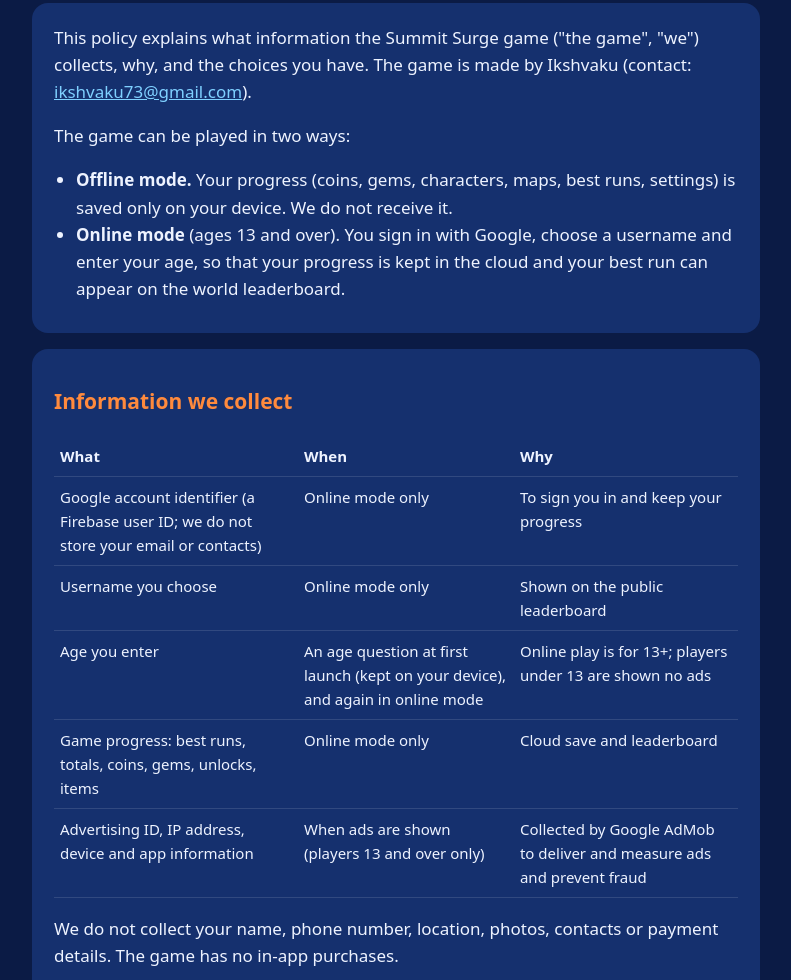
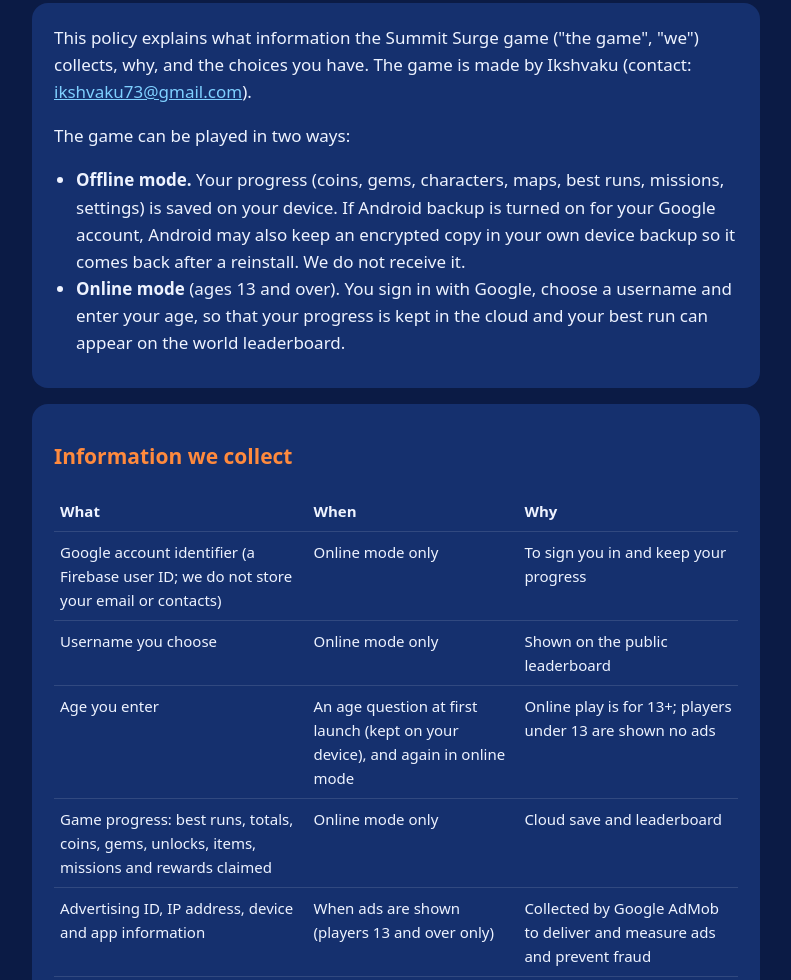
Before and after one commit to ashish-jha-73/Summit-Surge, a plain HTML site: page privacy.html in a window 1280 px wide. Shown: the part 206-1186 px from the top of the page, without its empty margins (244-1035 px from the left). Drawn offline with Linux system fonts and the light colour scheme.

Commit message:
Mention Android backup and synced missions

```diff
--- a/privacy.html
+++ b/privacy.html
@@ -9,7 +9,7 @@
 <p>This policy explains what information the Summit Surge game ("the game", "we") collects, why, and the choices you have. The game is made by Ikshvaku (contact: <a href="mailto:ikshvaku73@gmail.com">ikshvaku73@gmail.com</a>).</p>
 <p>The game can be played in two ways:</p>
 <ul>
-<li><b>Offline mode.</b> Your progress (coins, gems, characters, maps, best runs, settings) is saved only on your device. We do not receive it.</li>
+<li><b>Offline mode.</b> Your progress (coins, gems, characters, maps, best runs, missions, settings) is saved on your device. If Android backup is turned on for your Google account, Android may also keep an encrypted copy in your own device backup so it comes back after a reinstall. We do not receive it.</li>
 <li><b>Online mode</b> (ages 13 and over). You sign in with Google, choose a username and enter your age, so that your progress is kept in the cloud and your best run can appear on the world leaderboard.</li>
 </ul>
 </section>
@@ -21,7 +21,7 @@
 <tr><td>Google account identifier (a Firebase user ID; we do not store your email or contacts)</td><td>Online mode only</td><td>To sign you in and keep your progress</td></tr>
 <tr><td>Username you choose</td><td>Online mode only</td><td>Shown on the public leaderboard</td></tr>
 <tr><td>Age you enter</td><td>An age question at first launch (kept on your device), and again in online mode</td><td>Online play is for 13+; players under 13 are shown no ads</td></tr>
-<tr><td>Game progress: best runs, totals, coins, gems, unlocks, items</td><td>Online mode only</td><td>Cloud save and leaderboard</td></tr>
+<tr><td>Game progress: best runs, totals, coins, gems, unlocks, items, missions and rewards claimed</td><td>Online mode only</td><td>Cloud save and leaderboard</td></tr>
 <tr><td>Advertising ID, IP address, device and app information</td><td>When ads are shown (players 13 and over only)</td><td>Collected by Google AdMob to deliver and measure ads and prevent fraud</td></tr>
 </table>
 <p>We do not collect your name, phone number, location, photos, contacts or payment details. The game has no in-app purchases.</p>
```
